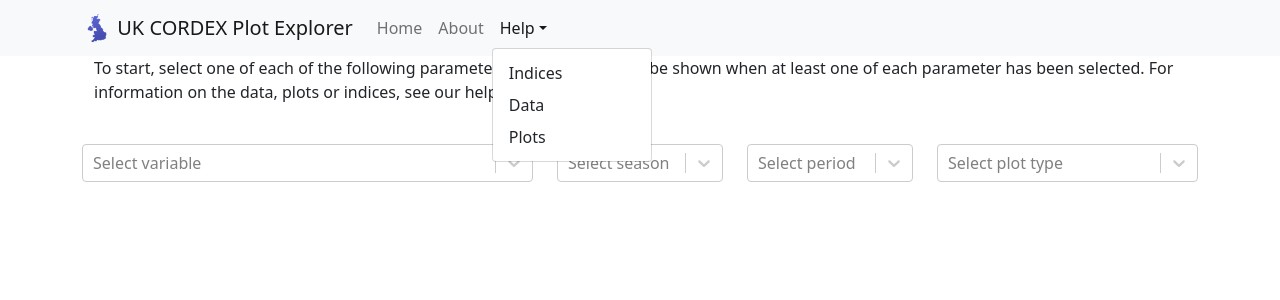
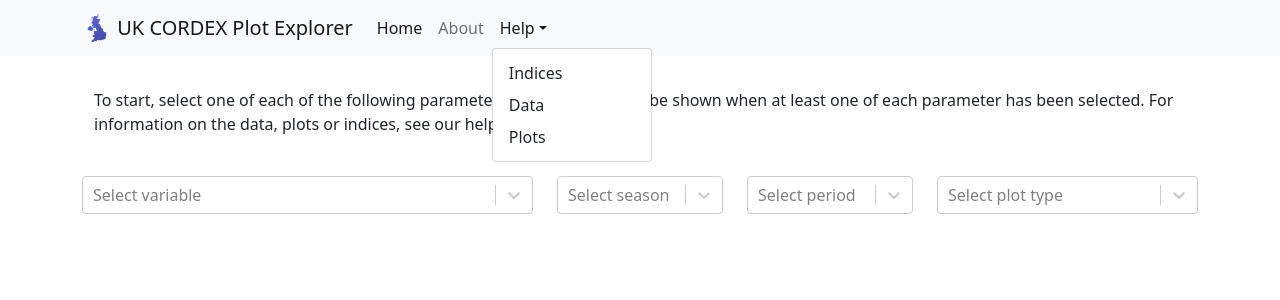
Before and after one commit to UCL/UKCORDEX-plot-explorer-dev, a React (Create React App) app: page / in a window 1280 px wide. Both pictures are taken after a click on the button "Help". Shown: the top 300 px of the page. Built offline with nearby package versions, Linux system fonts and the light colour scheme.

Commit message:
commit1 - added file for routes

```diff
--- a/package.json
+++ b/package.json
@@ -13,6 +13,8 @@
     "react": "^17.0.2",
     "react-bootstrap": "^1.6.3",
     "react-dom": "^17.0.2",
+    "react-router": "^6.2.1",
+    "react-router-bootstrap": "^0.26.0",
     "react-router-dom": "^6.2.1",
     "react-scripts": "^5.0.0",
     "react-select": "^4.3.1",
@@ -46,7 +48,6 @@
   },
   "description": "",
   "main": "index.js",
-  "devDependencies": {},
   "repository": {
     "type": "git",
     "url": "git+https://github.com/UCL/UKCORDEX-plot-explorer-dev.git"
--- a/src/App.js
+++ b/src/App.js
@@ -1,10 +1,13 @@
 import MenuHeader from './components/MenuHeader';
-// import PlotExplorerContainer from './components/PlotExplorerContainer';
+import Routing from './Routing';
+
 
 function App() {
   return (
     // rendering just the menu header means it'll display on every page, each route is different
-    <MenuHeader />
+    <MenuHeader >
+      <Routing />
+       </MenuHeader>
   );
 }
 
--- /dev/null
+++ b/src/Routing.js
@@ -0,0 +1,59 @@
+import { BrowserRouter, HashRouter as Router, Route, Routes } from "react-router-dom";
+
+import PlotExplorerRow from './components/PlotExplorerContainer';
+import About from './components/ExtraPages/About';
+import PlotHelp from './components/ExtraPages/PlotHelp';
+import DataHelp from './components/ExtraPages/DataHelp';
+import IndicesHelp from './components/ExtraPages/IndicesHelp';
+
+
+
+
+function Routing (){
+    return(
+        // <BrowserRouter>
+        <Router
+       basename={process.env.PUBLIC_URL} >
+
+        {/* <Routes>
+            <Route exact path="/"  element={<PlotExplorerRow />} />
+            <Route  path="/index" element={<PlotExplorerRow />} />
+            <Route  path="/about" element={<About />} />
+            <Route  path="/plot-help" element={<PlotHelp />} />
+            <Route  path="/UKCORDEX-plot-explorer-dev/data-help" element={<DataHelp />} />
+            <Route  path="/UKCORDEX-plot-explorer-dev/indices-help" element={<IndicesHelp />} />
+            </Routes> */}
+
+            {/* <Routes>
+            <Route exact path="/#/"  element={<PlotExplorerRow />} />
+            <Route exact path="/#/index" element={<PlotExplorerRow />} />
+            <Route exact path="/#/about" element={<About />} />
+            <Route exact path="/#/plot-help" element={<PlotHelp />} />
+            <Route exact path="/#/UKCORDEX-plot-explorer-dev/data-help" element={<DataHelp />} />
+            <Route exact path="/#/UKCORDEX-plot-explorer-dev/indices-help" element={<IndicesHelp />} />
+            </Routes> */}
+
+            {/* <Routes>
+            <Route exact path="/#/"  render={props => <PlotExplorerRow {...props} />} />
+            <Route exact path="/#/index" element={<PlotExplorerRow />} />
+            <Route exact path="/#/about" render={props => <About {...props} />} />
+            <Route exact path="/#/plot-help" render={props => <PlotHelp {...props} />} />
+            <Route exact path="/#/UKCORDEX-plot-explorer-dev/data-help" render={props => <DataHelp {...props} />} />
+            <Route exact path="/#/UKCORDEX-plot-explorer-dev/indices-help" render={props => <IndicesHelp {...props} />} />
+            </Routes> */}
+
+
+        <Routes>
+            <Route exact path={process.env.PUBLIC_URL + '/#/'} ><PlotExplorerRow /></Route>
+            <Route path="/about" element={<PlotExplorerRow />} />
+            <Route path={process.env.PUBLIC_URL + '/#/about'}><About /> </Route>
+            <Route path={process.env.PUBLIC_URL + '/#/plot-help'}><PlotHelp /></Route>
+            <Route path={process.env.PUBLIC_URL + '/#/data-help'}><DataHelp /></Route>
+            <Route path={process.env.PUBLIC_URL + '/#/indices-help'}><IndicesHelp /></Route>
+        </Routes>
+        </Router>
+        // </BrowserRouter>
+    )
+};
+
+export default Routing;
--- a/src/components/ExtraPages/Help.js
+++ b/src/components/ExtraPages/DataHelp.js
@@ -3,21 +3,18 @@ import { Container } from "react-bootstrap";
 import './ExtraPages.css';
 // import div from "react-bootstrap/div";
 
-function Help() {
+function DataHelp() {
   return (
       <Container className="help">
           <div >
-            <h1>Help on Indices and Data</h1>
+            <h1>Help on Data</h1>
             <p>
               Lorem Ipsum is simply dummy text of the printing and typesetting
               industry. Lorem Ipsum has been the industry's standard dummy text
               ever since the 1500s, when an unknown printer took a galley of
               type and scrambled it to make a type specimen book.
             </p>
-            <div id="indices">
-            <h2>Indices</h2>
-            <p>Information on acronyms used</p>
-            </div>
+
             <div id="data">
             <h2>Data</h2>
             <p>Information on data sources</p>
@@ -27,4 +24,4 @@ function Help() {
   );
 }
 
-export default Help;
+export default DataHelp;
--- /dev/null
+++ b/src/components/ExtraPages/IndicesHelp.js
@@ -0,0 +1,27 @@
+import React from "react";
+import { Container } from "react-bootstrap";
+import './ExtraPages.css';
+// import div from "react-bootstrap/div";
+
+function IndicesHelp() {
+  return (
+      <Container className="help">
+          <div >
+            <h1>Help on Indices</h1>
+            <p>
+              Lorem Ipsum is simply dummy text of the printing and typesetting
+              industry. Lorem Ipsum has been the industry's standard dummy text
+              ever since the 1500s, when an unknown printer took a galley of
+              type and scrambled it to make a type specimen book.
+            </p>
+            <div id="indices">
+            <h2>Indices</h2>
+            <p>Information on acronyms used</p>
+            </div>
+
+          </div>
+        </Container>
+  );
+}
+
+export default IndicesHelp;
--- a/src/components/MenuHeader.js
+++ b/src/components/MenuHeader.js
@@ -3,6 +3,9 @@ import Container from "react-bootstrap/Container";
 import Nav from 'react-bootstrap/Nav';
 import Navbar from 'react-bootstrap/Navbar';
 import NavDropdown from 'react-bootstrap/NavDropdown'
+import { LinkContainer } from 'react-router-bootstrap';
+// LinkContainer is used to allow react router to identify the nav links
+
 
 function MenuHeader(){
   /*
@@ -11,7 +14,7 @@ function MenuHeader(){
   return(
       <Navbar bg="light" variant="light" sticky="top">
         <Container>
-          <Navbar.Brand  href="/">
+          <LinkContainer to='/'><Navbar.Brand>
             <img
               alt=""
               src={`${process.env.PUBLIC_URL}/uk_icon.png`}
@@ -20,16 +23,29 @@ function MenuHeader(){
               className="d-inline-block align-top"
             />{'    '}
           UK CORDEX Plot Explorer
-          </Navbar.Brand>
-          <Nav className="me-auto">
-            <Nav.Link href="/">Home</Nav.Link>
-            <Nav.Link href="/about">About</Nav.Link>
+          </Navbar.Brand></LinkContainer>
+          {/* This allows the links to show when they're active */}
+          <Nav className="me-auto" activeKey={window.location.pathname}>
+
+            {/* <Nav.Link href="/UKCORDEX-plot-explorer-dev/">Home</Nav.Link>
+            <Nav.Link href="/UKCORDEX-plot-explorer-dev/about">About</Nav.Link>
             <NavDropdown title="Help" id="basic-nav-dropdown">
-          <NavDropdown.Item href="/help/#indices">Indices</NavDropdown.Item>
-          <NavDropdown.Item href="/help/#data">Data</NavDropdown.Item>
-          <NavDropdown.Item href="/plot-help">Plots</NavDropdown.Item>
+          <NavDropdown.Item href="/UKCORDEX-plot-explorer-dev/indices-help">Indices</NavDropdown.Item>
+          <NavDropdown.Item href="/UKCORDEX-plot-explorer-dev/data-help">Data</NavDropdown.Item>
+          <NavDropdown.Item href="/UKCORDEX-plot-explorer-dev/plot-help">Plots</NavDropdown.Item>
+        </NavDropdown>
+          </Nav> */}
+
+          {/* This method allows HashRouter to modify the URL (for GH pages) */}
+        <LinkContainer to='/'><Nav.Link>Home</Nav.Link></LinkContainer>
+        <LinkContainer to='about'><Nav.Link>About</Nav.Link></LinkContainer>
+            <NavDropdown title="Help" id="basic-nav-dropdown">
+            <LinkContainer to='indices-help'><NavDropdown.Item>Indices</NavDropdown.Item></LinkContainer>
+            <LinkContainer to='data-help'><NavDropdown.Item>Data</NavDropdown.Item></LinkContainer>
+            <LinkContainer to='plot-help'><NavDropdown.Item>Plots</NavDropdown.Item></LinkContainer>
         </NavDropdown>
           </Nav>
+
         </Container>
       </Navbar>
   );
--- /dev/null
+++ b/src/components/PlotExplorerContainer.css
@@ -0,0 +1,3 @@
+.intro{
+    margin-top: 2em;
+}
--- a/src/components/PlotExplorerContainer.js
+++ b/src/components/PlotExplorerContainer.js
@@ -3,6 +3,7 @@ import Container from "react-bootstrap/Container";
 import FigureRow from "./FigureRow";
 // import MenuHeader from "./MenuHeader";
 import OptionsRow from "./OptionsRow";
+import './PlotExplorerContainer.css';
 
 function PlotExplorerRow() {
   /* This is the entry point to the main page. It handles state passing from
@@ -18,7 +19,7 @@ function PlotExplorerRow() {
 
   return (
     <Container>
-      <Container>
+      <Container className="intro">
   <p>To start, select one of each of the following parameters. Your graph(s) will be shown when at least one of each parameter has been selected. For information on the data, plots or indices, see our help pages.</p>
 </Container>
 
--- a/src/index.js
+++ b/src/index.js
@@ -3,26 +3,18 @@ import ReactDOM from 'react-dom';
 import App from './App';
 import reportWebVitals from './reportWebVitals';
 import 'bootstrap/dist/css/bootstrap.min.css';
+import PlotExplorerRow from './components/PlotExplorerContainer';
+import { HashRouter } from 'react-router-dom';
 
-import { BrowserRouter as Router, Route, Routes } from "react-router-dom";
-
-import PlotExplorerRow from './components/PlotExplorerContainer';
-import About from './components/ExtraPages/About';
-import PlotHelp from './components/ExtraPages/PlotHelp';
-import Help from './components/ExtraPages/Help';
 
 
 ReactDOM.render(
   <React.StrictMode>
-    <App />
-    <Router>
-    <Routes>
-    <Route path="/" element={<PlotExplorerRow />} />
-    <Route path="/about" element={<About />} />
-    <Route path="/plot-help" element={<PlotHelp />} />
-    <Route path="/help" element={<Help />} />
-  </Routes>
-  </Router>
+
+    <HashRouter>
+      <App />
+      <PlotExplorerRow />
+  </HashRouter>
   </React.StrictMode>,
 
   document.getElementById('root')
```
Also changed, not shown: 2 other files (tests, documents, lock files or other folders).
